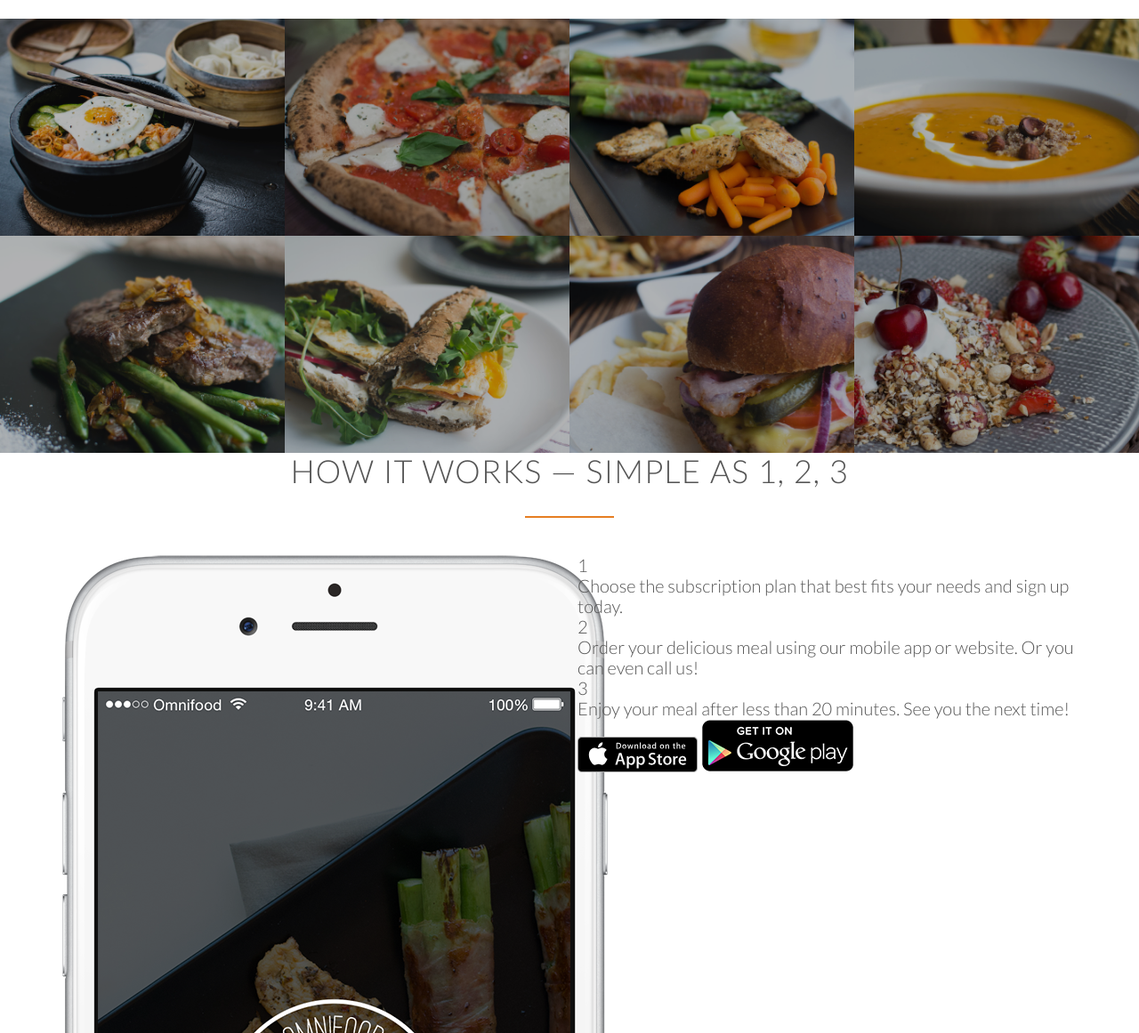
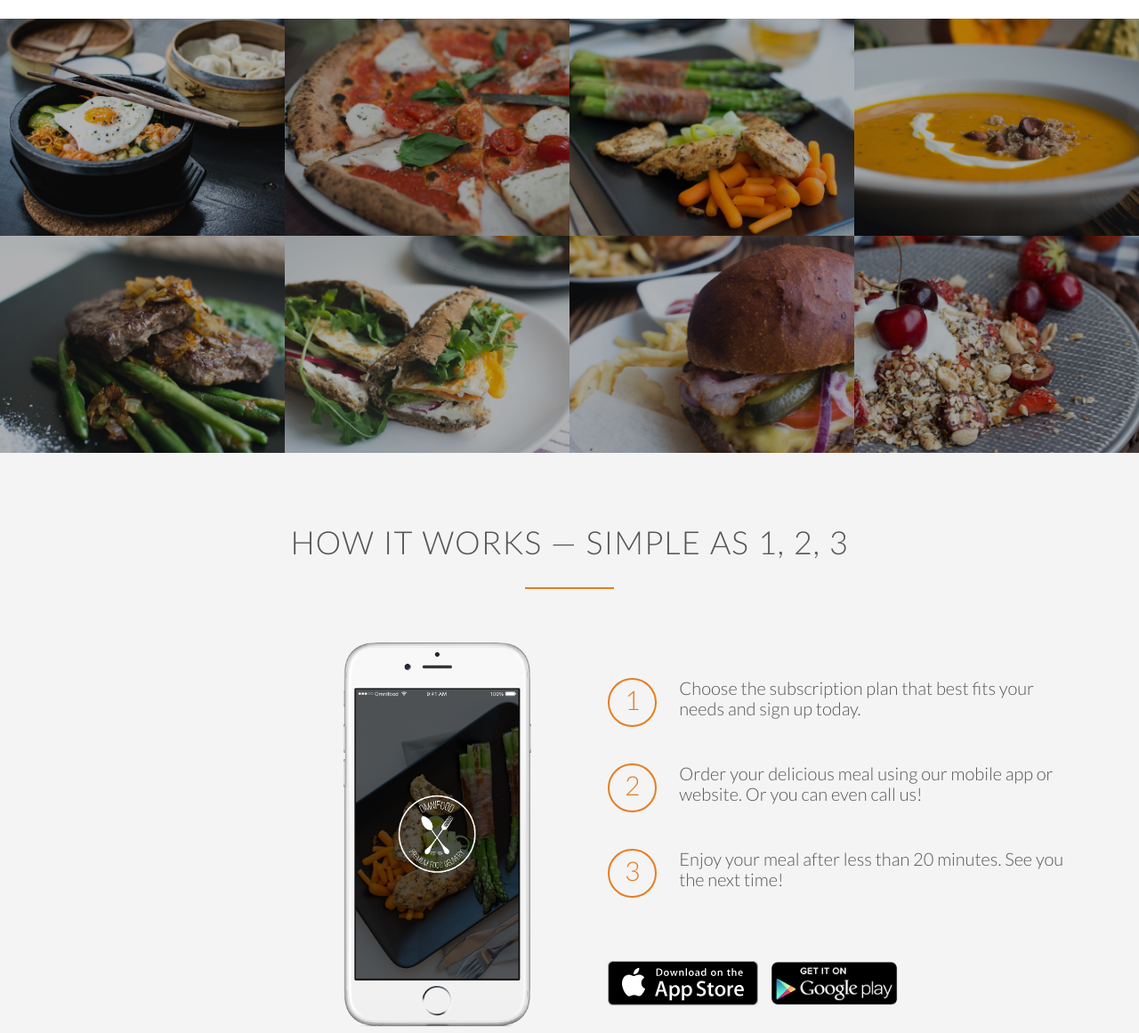
Before and after one commit to DinaPapsujevica/TrainingProject-HTML_Css, a plain HTML site: page index.html in a window 1280 px wide. Shown: the part 1479-2640 px from the top of the page at 89% size. Drawn offline with nearby package versions, Linux system fonts and the light colour scheme.

Commit message:
How it works section styled

```diff
--- a/index.html
+++ b/index.html
@@ -86,7 +86,7 @@
       </div>
     </section>
     <section class="section-meals">
-      <ul class="meals-showcase">
+      <ul class="meals-showcase clearfix">
         <li>
           <figure class="meal-photo">
             <img
@@ -118,7 +118,7 @@
           </figure>
         </li>
       </ul>
-      <ul class="meals-showcase">
+      <ul class="meals-showcase clearfix">
         <li>
           <figure class="meal-photo">
             <img
@@ -158,14 +158,14 @@
         <h2>How it works &mdash; Simple as 1, 2, 3</h2>
       </div>
       <div class="row">
-        <div class="col span-1-of-2">
+        <div class="col span-1-of-2 steps-box">
           <img
             src="resources/img/app-iPhone.png"
             alt="Omnifood app on iPhone"
             class="app-screen"
           />
         </div>
-        <div class="col span-1-of-2">
+        <div class="col span-1-of-2 steps-box">
           <div class="works-step">
             <div>1</div>
             <p>
--- a/resources/css/style.css
+++ b/resources/css/style.css
@@ -19,6 +19,16 @@ html {
   text-rendering: optimizeLegibility;
 }
 
+.clearfix {
+  zoom: 1;
+}
+.clearfix:after {
+  content: ".";
+  clear: both;
+  display: block;
+  height: 0;
+  visibility: hidden;
+}
 /*------------------------------------- Reusable components */
 
 .row {
@@ -232,3 +242,52 @@ header {
   transform: scale(1.04); /* scale it back to normal */
   opacity: 1;
 }
+
+/*------------------------------------- How it works */
+
+.section-steps {
+  background-color: #f4f4f4;
+}
+
+.steps-box:first-child {
+  text-align: right;
+  padding-right: 3%;
+  margin-top: 30px;
+}
+
+.steps-box:last-child {
+  padding-left: 3%;
+  margin-top: 70px;
+}
+
+.app-screen {
+  width: 40%;
+}
+
+.works-step {
+  margin-bottom: 50px;
+}
+
+.works-step:last-of-type {
+  margin-bottom: 80px;
+}
+
+.works-step div {
+  color: #e67e22;
+  border: 2px solid #e67e22;
+  display: inline-block;
+  border-radius: 50%;
+  height: 55px;
+  width: 55px;
+  text-align: center;
+  padding: 5px;
+  float: left;
+  font-size: 150%;
+  margin-right: 25px;
+}
+
+.btn-app img {
+  height: 50px;
+  width: auto;
+  margin-right: 10px;
+}
```
